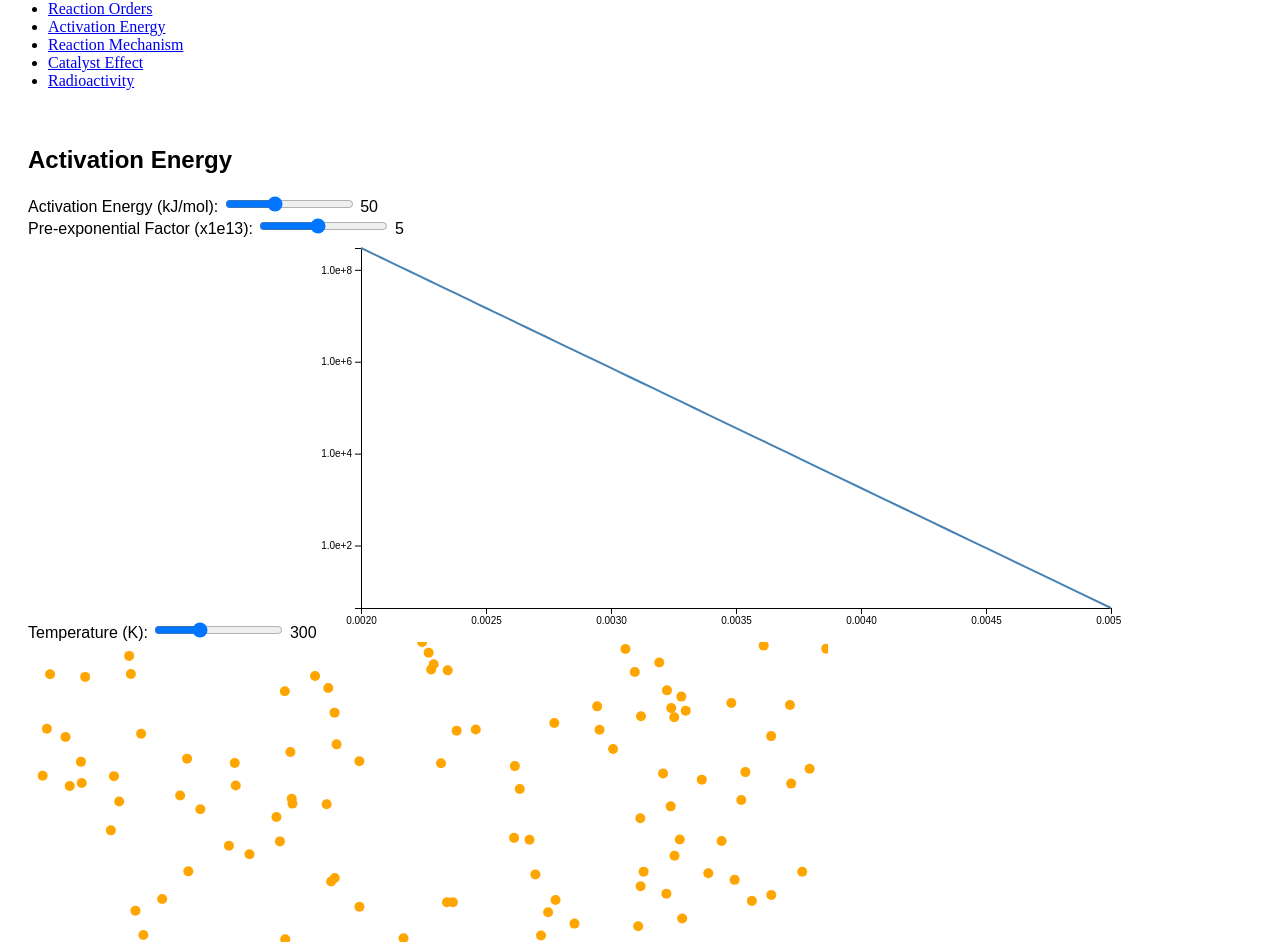
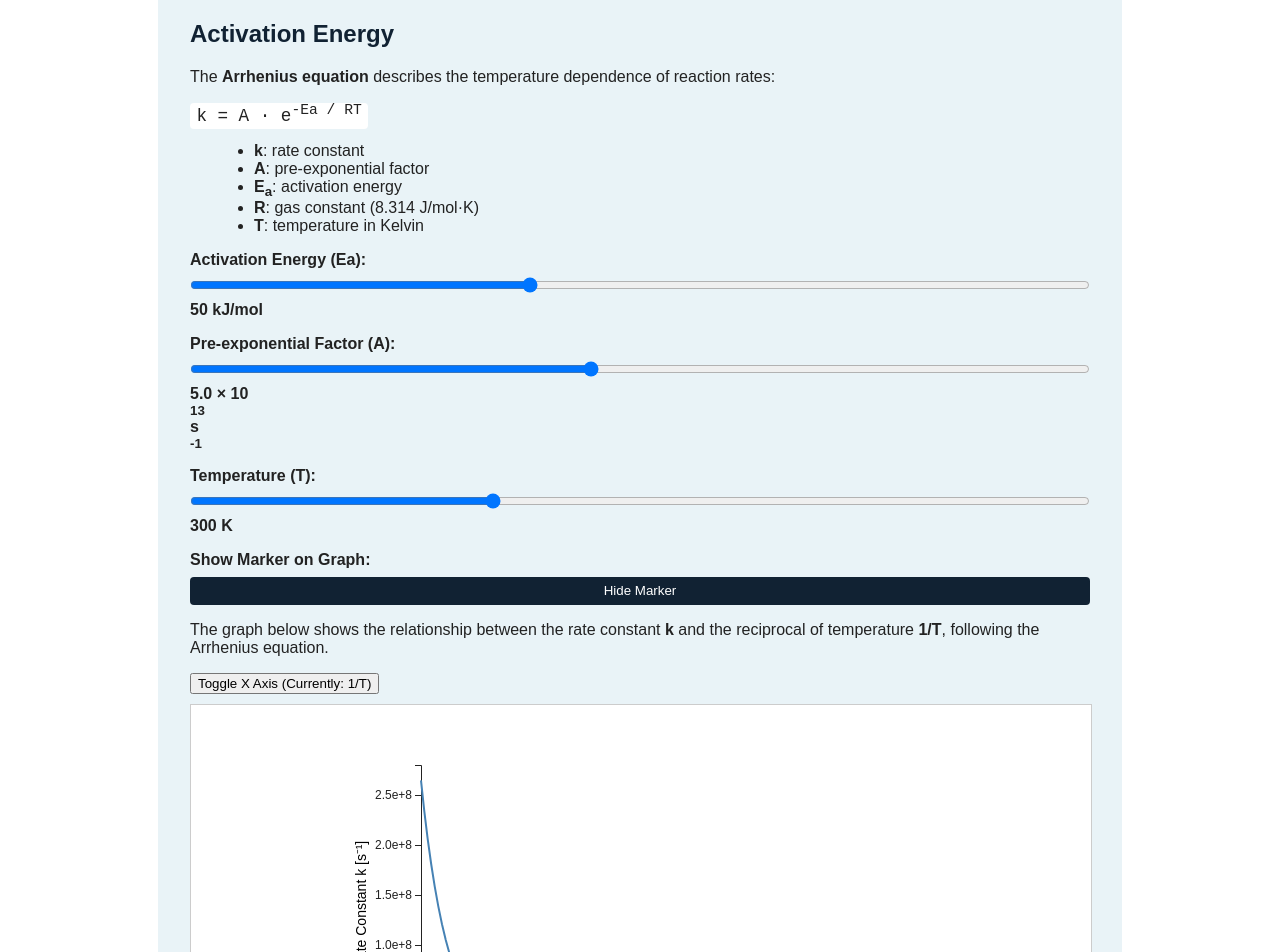
Before and after one commit to FGV-VIS-2025/final-project-chemicalprocesses, a SvelteKit app: page /page2 in a window 1280 px wide. Shown: the part 52-1004 px from the top of the page. Built offline with nearby package versions, Linux system fonts and the light colour scheme.

Commit message:
adding arrhenius chart

```diff
--- /dev/null
+++ b/src/lib/components/ArrheniusChart.svelte
@@ -0,0 +1,195 @@
+<script>
+  import * as d3 from 'd3';
+
+  export let Ea = 50;
+  export let A = 5e13;
+  export let T = 300;
+  export let showMarker = true;
+
+  let svgElement;
+  let g;
+  let x, y;
+  let xMode = "invT";
+
+  function toggleXMode() {
+    xMode = xMode === "invT" ? "T" : "invT";
+    drawChart();
+  }
+
+  $: if (Ea && A && T && svgElement && showMarker !== undefined) drawChart();
+
+  function drawChart() {
+    const width = 600;
+    const height = 400;
+    const margin = { top: 60, right: 40, bottom: 60, left: 80 };
+    const R = 8.314;
+
+    const svg = d3.select(svgElement)
+      .attr("viewBox", [0, 0, width, height]);
+
+    if (!g) {
+      g = svg.append("g")
+        .attr("transform", `translate(${margin.left},${margin.top})`);
+
+      x = d3.scaleLinear().range([0, width - margin.left - margin.right]);
+      y = d3.scaleLinear().range([height - margin.top - margin.bottom, 0]);
+
+      g.append("g")
+        .attr("class", "x-axis")
+        .attr("transform", `translate(0,${height - margin.top - margin.bottom})`);
+
+      g.append("g")
+        .attr("class", "y-axis");
+    }
+
+    const temperatures = d3.range(200, 500, 5);
+    const k_values = temperatures.map(temp => ({
+      T: temp,
+      invT: 1 / temp,
+      k: A * Math.exp(-Ea * 1000 / (R * temp))
+    }));
+
+    k_values.sort((a, b) => (xMode === "invT" ? a.invT - b.invT : a.T - b.T));
+
+    x.domain(d3.extent(k_values, d => xMode === "invT" ? d.invT : d.T));
+    y.domain([0, d3.max(k_values, d => d.k)]).nice();
+
+    g.select(".x-axis")
+      .call(d3.axisBottom(x).ticks(8))
+      .selectAll("text")
+      .attr("font-size", "12px");
+
+    g.select(".y-axis")
+      .call(d3.axisLeft(y).ticks(6).tickFormat(d3.format(".1e")))
+      .selectAll("text")
+      .attr("font-size", "12px");
+
+    g.selectAll(".x-label, .y-label").remove();
+
+    g.append("text")
+      .attr("class", "x-label")
+      .attr("x", (width - margin.left - margin.right) / 2)
+      .attr("y", height - margin.top - margin.bottom + 45)
+      .attr("text-anchor", "middle")
+      .attr("font-size", "14px")
+      .text(xMode === "invT" ? "1 / T [1/K]" : "Temperature [K]");
+
+    g.append("text")
+      .attr("class", "y-label")
+      .attr("transform", "rotate(-90)")
+      .attr("x", -((height - margin.top - margin.bottom) / 2))
+      .attr("y", -55)
+      .attr("text-anchor", "middle")
+      .attr("font-size", "14px")
+      .text("Rate Constant k [s⁻¹]");
+
+    const line = d3.line()
+      .x(d => x(xMode === "invT" ? d.invT : d.T))
+      .y(d => y(d.k));
+
+    const path = g.selectAll(".arrhenius-line")
+      .data([k_values]);
+
+    path.join("path")
+      .attr("class", "arrhenius-line")
+      .transition()
+      .duration(500)
+      .attr("d", line)
+      .attr("fill", "none")
+      .attr("stroke", "steelblue")
+      .attr("stroke-width", 2);
+
+    // ❌ Limpa tooltips e marcadores antigos
+    g.selectAll(".overlay, .tooltip-group, .marker, .marker-line").remove();
+
+    // ✅ Marcador se showMarker ativo
+    if (showMarker) {
+      const markerData = k_values.reduce((prev, curr) =>
+        Math.abs(curr.T - T) < Math.abs(prev.T - T) ? curr : prev
+      );
+
+      const xVal = xMode === "invT" ? markerData.invT : markerData.T;
+      const xCoord = x(xVal);
+      const yCoord = y(markerData.k);
+
+      g.append("line")
+        .attr("class", "marker-line")
+        .attr("x1", xCoord)
+        .attr("x2", xCoord)
+        .attr("y1", yCoord)
+        .attr("y2", y(0))
+        .attr("stroke", "darkred")
+        .attr("stroke-width", 1.5)
+        .attr("stroke-dasharray", "4,2");
+
+      g.append("circle")
+        .attr("class", "marker")
+        .attr("cx", xCoord)
+        .attr("cy", yCoord)
+        .attr("r", 5)
+        .attr("fill", "darkred")
+        .attr("stroke", "black")
+        .attr("stroke-width", 1.5);
+    }
+
+    // 🔴 Tooltip por hover
+    const tooltip = g.append("g")
+      .attr("class", "tooltip-group")
+      .style("display", "none");
+
+    tooltip.append("circle")
+      .attr("r", 4)
+      .attr("fill", "red");
+
+    tooltip.append("rect")
+      .attr("x", -70)
+      .attr("y", -60)
+      .attr("width", 210)
+      .attr("height", 40)
+      .attr("fill", "#fff")
+      .attr("stroke", "#333")
+      .attr("opacity", 0.8);
+
+    const tooltipText = tooltip.append("text")
+      .attr("x", -65)
+      .attr("y", -40)
+      .attr("font-size", "12px");
+
+    g.append("rect")
+      .attr("class", "overlay")
+      .attr("width", width - margin.left - margin.right)
+      .attr("height", height - margin.top - margin.bottom)
+      .attr("fill", "transparent")
+      .on("mouseover", () => tooltip.style("display", null))
+      .on("mouseout", () => tooltip.style("display", "none"))
+      .on("mousemove", function (event) {
+        const [mx] = d3.pointer(event);
+        const x0 = x.invert(mx);
+        const values = k_values.map(d => xMode === "invT" ? d.invT : d.T);
+        const index = d3.bisectCenter(values, x0);
+        const d = k_values[index];
+        if (!d) return;
+        const T_C = (d.T - 273.15).toFixed(1);
+        tooltip.attr("transform", `translate(${x(xMode === "invT" ? d.invT : d.T)},${y(d.k)})`);
+        tooltipText.text(
+          xMode === "invT"
+            ? `1/T: ${d.invT.toFixed(4)} | T: ${T_C} °C | k: ${d.k.toExponential(2)}`
+            : `T: ${d.T} K (${T_C} °C) | k: ${d.k.toExponential(2)}`
+        );
+      });
+  }
+</script>
+
+<!-- Toggle eixo X -->
+<button on:click={toggleXMode} style="margin-bottom: 10px">
+  Toggle X Axis (Currently: {xMode === "invT" ? "1/T" : "T"})
+</button>
+
+<svg bind:this={svgElement} width="100%" height="400"></svg>
+
+<style>
+  svg {
+    background-color: white;
+    border: 1px solid #ccc;
+  }
+</style>
--- /dev/null
+++ b/src/lib/components/ParticleAnimation.svelte
@@ -0,0 +1,61 @@
+<script>
+  import { onMount } from 'svelte';
+  import * as d3 from 'd3';
+
+  export let Ea = 50;
+  export let A = 5e13;
+  export let T = 300;
+
+  let svgElement;
+
+  $: drawParticles();
+
+  function drawParticles() {
+    if (!svgElement) return;
+
+    const svg = d3.select(svgElement);
+    svg.selectAll("*").remove();
+
+    const width = 400;
+    const height = 300;
+
+    svg.attr("width", width).attr("height", height);
+
+    const numParticles = 100;
+
+    const particles = d3.range(numParticles).map(() => ({
+      x: Math.random() * width,
+      y: Math.random() * height,
+      vx: Math.random() * 2 - 1,
+      vy: Math.random() * 2 - 1,
+      reacted: false
+    }));
+
+    function step() {
+      svg.selectAll("circle")
+        .data(particles)
+        .join("circle")
+        .attr("r", 5)
+        .attr("fill", d => d.reacted ? "orange" : "blue")
+        .attr("cx", d => d.x)
+        .attr("cy", d => d.y);
+
+      for (let p of particles) {
+        p.x += p.vx;
+        p.y += p.vy;
+        if (p.x < 0 || p.x > width) p.vx *= -1;
+        if (p.y < 0 || p.y > height) p.vy *= -1;
+
+        if (!p.reacted && Math.random() < 0.01 * A * Math.exp(-Ea * 1000 / (8.314 * T))) {
+          p.reacted = true;
+        }
+      }
+
+      requestAnimationFrame(step);
+    }
+
+    step();
+  }
+</script>
+
+<svg bind:this={svgElement}></svg>
--- a/src/routes/page2/+page.svelte
+++ b/src/routes/page2/+page.svelte
@@ -1,134 +1,123 @@
 <script>
-  import { onMount } from 'svelte';
-  import * as d3 from 'd3';
+  import ArrheniusChart from '$lib/components/ArrheniusChart.svelte';
+  import ParticleAnimation from '$lib/components/ParticleAnimation.svelte';
 
-  let activationEnergy, preExponentialFactor, temperature;
-  let activationEnergyVal, preExponentialFactorVal, temperatureVal;
-
-  onMount(() => {
-    function updateArrheniusGraph() {
-      const E_a = +activationEnergy.value;
-      const A = +preExponentialFactor.value * 1e13;
-      const T = +temperature.value;
-
-      activationEnergyVal.textContent = E_a;
-      preExponentialFactorVal.textContent = A / 1e13;
-      temperatureVal.textContent = T;
-
-      const R = 8.314;
-      const k_values = [];
-      const T_values = [];
-
-      for (let temp = 200; temp <= 500; temp += 5) {
-        const k = A * Math.exp(-E_a * 1000 / (R * temp));
-        k_values.push(k);
-        T_values.push(1 / temp);
-      }
-
-      const svg = d3.select("#arrheniusChart");
-      svg.selectAll("*").remove();
-
-      const margin = { top: 10, right: 10, bottom: 30, left: 40 };
-      const width = +svg.attr("width") - margin.left - margin.right;
-      const height = +svg.attr("height") - margin.top - margin.bottom;
-
-      const g = svg.append("g").attr("transform", `translate(${margin.left},${margin.top})`);
-      const x = d3.scaleLinear().domain([1 / 500, 1 / 200]).range([0, width]);
-      const y = d3.scaleLog().domain([Math.min(...k_values), Math.max(...k_values)]).range([height, 0]);
-
-      g.append("g").attr("transform", `translate(0,${height})`).call(d3.axisBottom(x).ticks(5));
-      g.append("g").call(d3.axisLeft(y).ticks(5).tickFormat(d3.format(".1e")));
-
-      const line = d3.line().x((d, i) => x(T_values[i])).y((d, i) => y(k_values[i]));
-      g.append("path")
-        .datum(k_values)
-        .attr("fill", "none")
-        .attr("stroke", "steelblue")
-        .attr("stroke-width", 2)
-        .attr("d", line);
-
-      animateParticles(E_a, A, T);
-    }
-
-    function animateParticles(E_a, A, T) {
-      const svg = d3.select("#particleAnimation");
-      svg.selectAll("*").remove();
-
-      const width = +svg.attr("width"), height = +svg.attr("height");
-      const numParticles = 100;
-      const particles = d3.range(numParticles).map(() => ({
-        x: Math.random() * width,
-        y: Math.random() * height,
-        vx: Math.random() * 2 - 1,
-        vy: Math.random() * 2 - 1,
-        reacted: false
-      }));
-
-      function step() {
-        svg.selectAll("circle")
-          .data(particles)
-          .join("circle")
-          .attr("r", 5)
-          .attr("fill", d => d.reacted ? "orange" : "blue")
-          .attr("cx", d => d.x)
-          .attr("cy", d => d.y);
-
-        for (let p of particles) {
-          p.x += p.vx;
-          p.y += p.vy;
-
-          if (p.x < 0 || p.x > width) p.vx *= -1;
-          if (p.y < 0 || p.y > height) p.vy *= -1;
-
-          if (!p.reacted && Math.random() < 0.01 * A * Math.exp(-E_a / (8.314 * T))) {
-            p.reacted = true;
-          }
-        }
-
-        requestAnimationFrame(step);
-      }
-
-      step();
-    }
-
-    updateArrheniusGraph();
-
-    activationEnergy.addEventListener("input", updateArrheniusGraph);
-    preExponentialFactor.addEventListener("input", updateArrheniusGraph);
-    temperature.addEventListener("input", updateArrheniusGraph);
-  });
+  let Ea = 50;
+  let A_slider = 5; // Slider value from 1 to 10
+  $: A = A_slider * 1e13; // Scale to correct magnitude
+  let T = 300;
+  let showMarker = true;
 </script>
 
 <svelte:head>
-  <title>Page 2 - Activation Energy</title>
+  <title>Activation Energy</title>
 </svelte:head>
 
-<nav>
-  <ul>
-    <li><a href="/">Home</a></li>
-    <li><a href="/page0">Introduction</a></li>
-    <li><a href="/page1">Reaction Orders</a></li>
-    <li><a href="/page2">Activation Energy</a></li>
-    <li><a href="/page3">Reaction Mechanism</a></li>
-    <li><a href="/page4">Catalyst Effect</a></li>
-    <li><a href="/page5">Radioactivity</a></li>
-  </ul>
-</nav>
-
-<main class="page" id="page2">
+<main class="activation-page">
   <h2>Activation Energy</h2>
 
-  <label>Activation Energy (kJ/mol): <input bind:this={activationEnergy} type="range" min="20" max="100" value="50" /> <span bind:this={activationEnergyVal}>50</span></label><br>
-  <label>Pre-exponential Factor (x1e13): <input bind:this={preExponentialFactor} type="range" min="1" max="10" value="5" /> <span bind:this={preExponentialFactorVal}>5</span></label><br>
-  <label>Temperature (K): <input bind:this={temperature} type="range" min="200" max="500" value="300" /> <span bind:this={temperatureVal}>300</span></label>
+  <p>
+    The <strong>Arrhenius equation</strong> describes the temperature dependence of reaction rates:
+  </p>
 
-  <svg id="arrheniusChart" width="800" height="400"></svg>
-  <svg id="particleAnimation" width="800" height="300"></svg>
+  <p><code>k = A · e<sup>-Ea / RT</sup></code></p>
+
+  <ul>
+    <li><strong>k</strong>: rate constant</li>
+    <li><strong>A</strong>: pre-exponential factor</li>
+    <li><strong>E<sub>a</sub></strong>: activation energy</li>
+    <li><strong>R</strong>: gas constant (8.314 J/mol·K)</li>
+    <li><strong>T</strong>: temperature in Kelvin</li>
+  </ul>
+
+  <div class="sliders">
+    <label>
+      <strong>Activation Energy (Ea):</strong>
+      <input type="range" min="20" max="100" bind:value={Ea} />
+      {Ea} kJ/mol
+    </label>
+
+    <label>
+      <strong>Pre-exponential Factor (A):</strong>
+      <input type="range" min="1" max="10" step="0.1" bind:value={A_slider} />
+      {A_slider.toFixed(1)} × 10<sup>13</sup> s<sup>-1</sup>
+    </label>
+
+    <label>
+      <strong>Temperature (T):</strong>
+      <input type="range" min="200" max="500" bind:value={T} />
+      {T} K
+    </label>
+
+    <label>
+      <strong>Show Marker on Graph:</strong>
+      <button on:click={() => showMarker = !showMarker}>
+        {showMarker ? "Hide Marker" : "Show Marker"}
+      </button>
+    </label>
+  </div>
+
+  <p>The graph below shows the relationship between the rate constant <strong>k</strong> and the reciprocal of temperature <strong>1/T</strong>, following the Arrhenius equation.</p>
+  <ArrheniusChart {Ea} {A} {T} {showMarker} />
+
+  <h3>Particle Animation</h3>
+  <ParticleAnimation {Ea} {A} {T} />
 </main>
 
 <style>
-  .page {
-    padding: 20px;
+  .activation-page {
+    padding: 2rem;
     font-family: Arial, sans-serif;
+    background-color: #e9f3f7;
+    color: #222;
+    max-width: 900px;
+    margin: auto;
+  }
+
+  h2, h3 {
+    color: #123;
+    margin-top: 2rem;
+  }
+
+  .sliders label {
+    display: flex;
+    flex-direction: column;
+    margin: 1rem 0;
+    font-weight: bold;
+  }
+
+  input[type="range"] {
+    width: 100%;
+    margin: 0.5rem 0;
+  }
+
+  button {
+    margin-top: 0.5rem;
+    padding: 0.4rem 0.8rem;
+    border: none;
+    background-color: #123;
+    color: white;
+    border-radius: 4px;
+    cursor: pointer;
+  }
+
+  button:hover {
+    background-color: #234;
+  }
+
+  svg {
+    border: 1px solid #ccc;
+    margin-top: 1rem;
+  }
+
+  ul {
+    margin-left: 1.5rem;
+  }
+
+  code {
+    font-size: 1.1rem;
+    background: #fff;
+    padding: 0.2rem 0.4rem;
+    border-radius: 4px;
   }
 </style>
```
